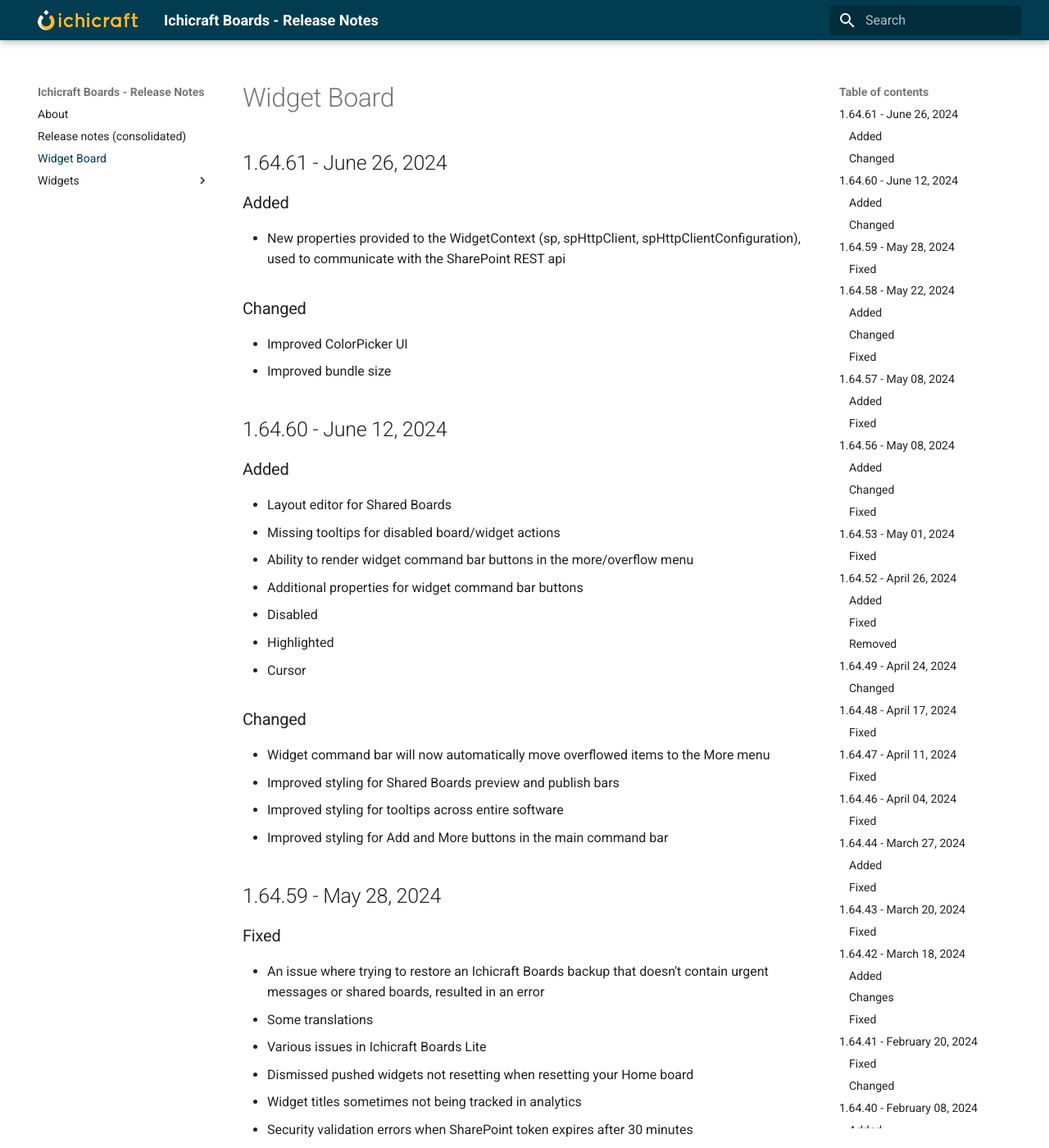
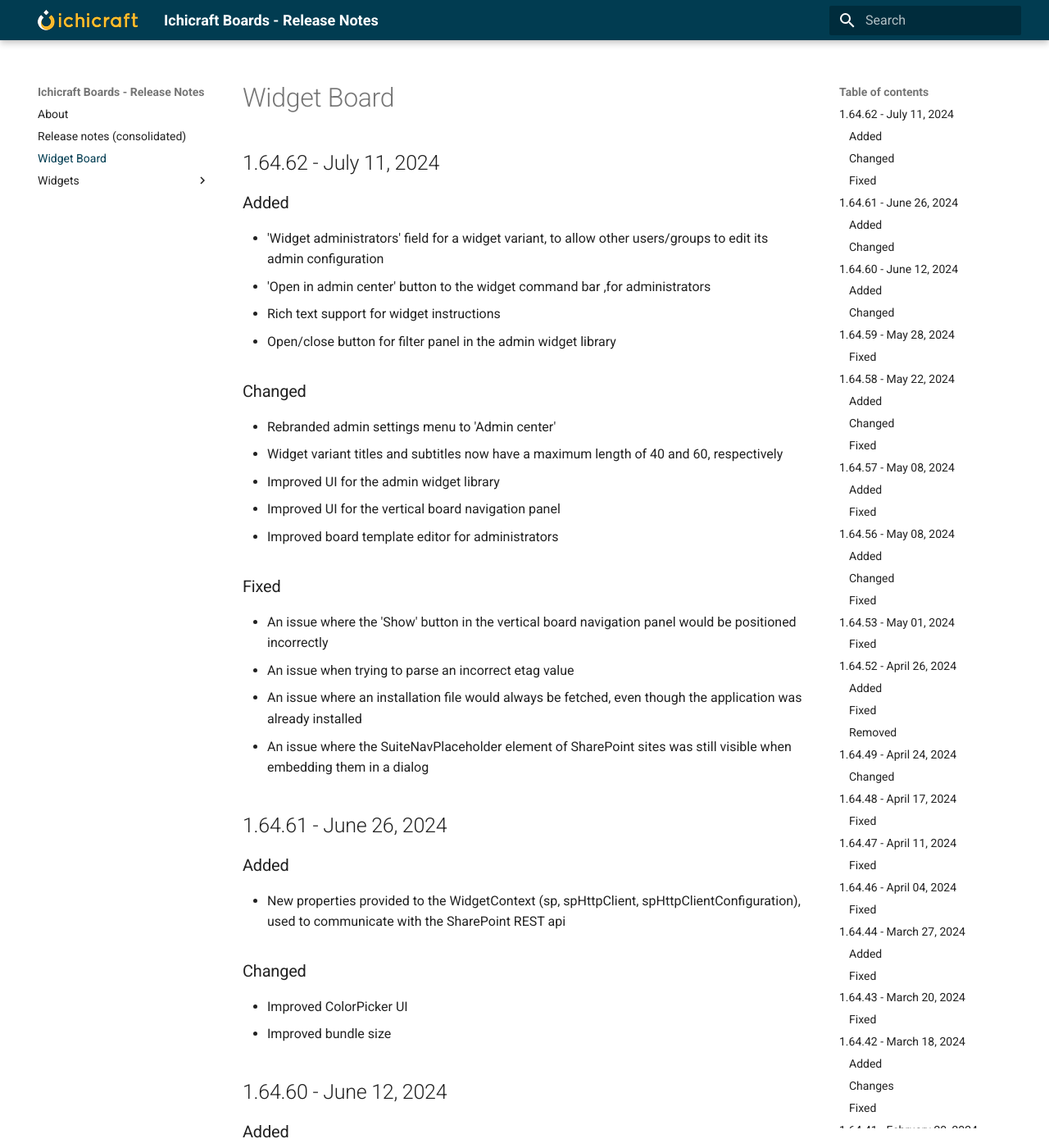
Before and after one commit to ichicraft/widgets-docs, an MkDocs documentation site: the page built from docs/Widget Board.md, in a window 1280 px wide and 1400 px high. Shown: the whole window at 82% size. Built offline with MkDocs 1.6.1 and Material for MkDocs 9.7.7, drawn with Linux system fonts in a browser that asks for light colours.

```diff
--- a/docs/Widget Board.md
+++ b/docs/Widget Board.md
@@ -1,3 +1,24 @@
+## 1.64.62 - July 11, 2024
+
+### Added
+- &#x27;Widget administrators&#x27; field for a widget variant, to allow other users/groups to edit its admin configuration
+- &#x27;Open in admin center&#x27; button to the widget command bar ,for administrators
+- Rich text support for widget instructions
+- Open/close button for filter panel in the admin widget library
+
+### Changed
+- Rebranded admin settings menu to &#x27;Admin center&#x27;
+- Widget variant titles and subtitles now have a maximum length of 40 and 60, respectively
+- Improved UI for the admin widget library
+- Improved UI for the vertical board navigation panel
+- Improved board template editor for administrators
+
+### Fixed
+- An issue where the &#x27;Show&#x27; button in the vertical board navigation panel would be positioned incorrectly
+- An issue when trying to parse an incorrect etag value
+- An issue where an installation file would always be fetched, even though the application was already installed
+- An issue where the SuiteNavPlaceholder element of SharePoint sites was still visible when embedding them in a dialog
+
 ## 1.64.61 - June 26, 2024
 
 ### Added
```
Also changed, not shown: docs/Release-notes-(consolidated).md (+21 -0 lines).
